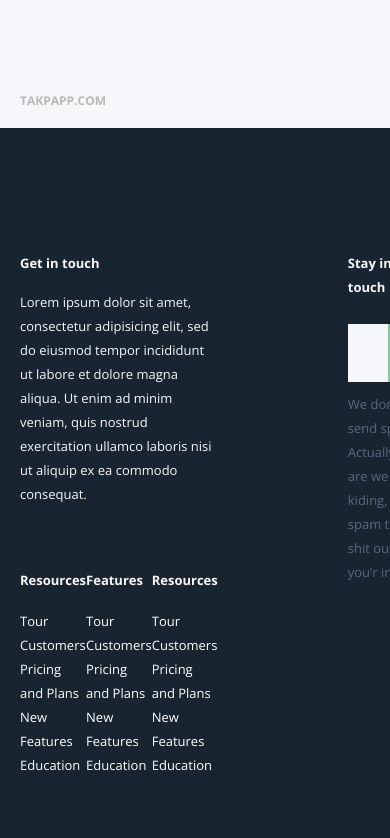
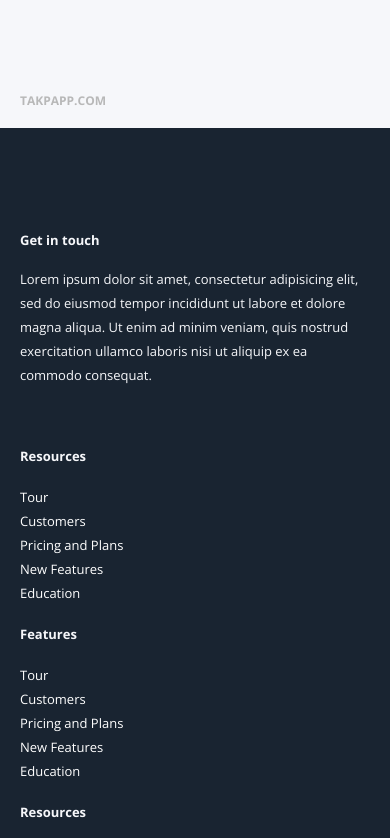
Before and after one commit to ValeryGazzaev/take, a plain HTML site: page index.html in a window 390 px wide. Shown: the part 7280-8118 px from the top of the page. Drawn offline with nearby package versions, Linux system fonts and the light colour scheme.

Commit message:
all done

```diff
--- a/css/blocks/footer.css
+++ b/css/blocks/footer.css
@@ -48,6 +48,8 @@
 
 .footer-block-2 p {
 	max-width: 340px;
+	font-size: 12px;
+	line-height: 18px;
 	color: #57697f;
 }
 
@@ -60,7 +62,7 @@
 	display: -o-flex;
 	display: flex;
 	background-color: #f6f7fa;
-	margin: 25px 0 10px;
+	margin: 23px 0 15px;
 }
 
 .sub-wrap input:nth-child(1) {
@@ -84,3 +86,51 @@
 	background-position: center;
 	background-image: url("../../img/Shape 6.png");
 }
+
+@media (max-width: 980px) {
+	.footer-wrap {
+		-webkit-flex-direction: column;
+		-moz-flex-direction: column;
+		-ms-flex-direction: column;
+		-o-flex-direction: column;
+		flex-direction: column;
+	}
+	.footer-block-2 {
+		margin-top: 60px;
+	}
+	.footer-block-2 form .sub-wrap {
+		max-width: 100%;
+	}
+	.footer-block-2 p {
+		max-width: 100%;
+	}
+}
+
+@media (max-width: 540px) {
+	.block-1-inner {
+		max-width: 100%;
+	}
+	.footer-block-1 {
+		flex-basis: 100%;
+		margin-right: 0;
+	}
+}
+
+@media (max-width: 480px) {
+	.footer {
+		padding: 100px 0;
+	}
+	.block-1-inner {
+		-webkit-flex-direction: column;
+		-moz-flex-direction: column;
+		-ms-flex-direction: column;
+		-o-flex-direction: column;
+		flex-direction: column;
+	}
+	.block-1-inner .semi-bold {
+		margin-top: 17px;
+	}
+	.footer-block-1 p:nth-child(2) {
+		margin: 15px 0 40px;
+	}
+}
```
